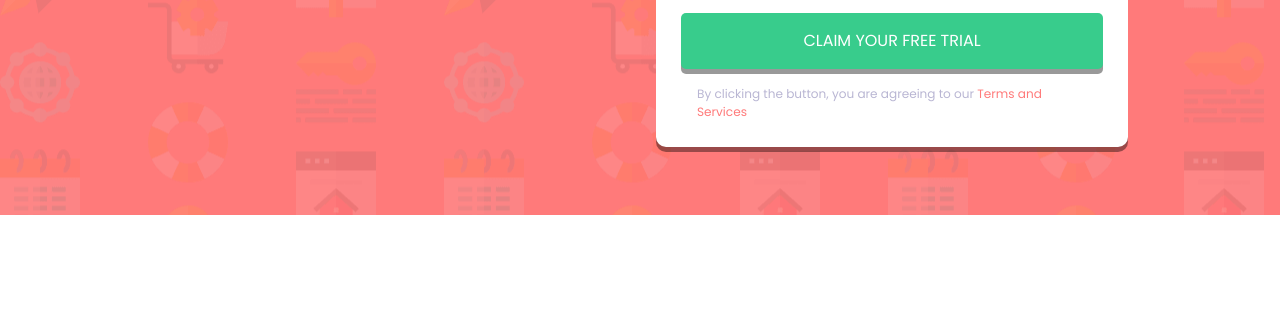
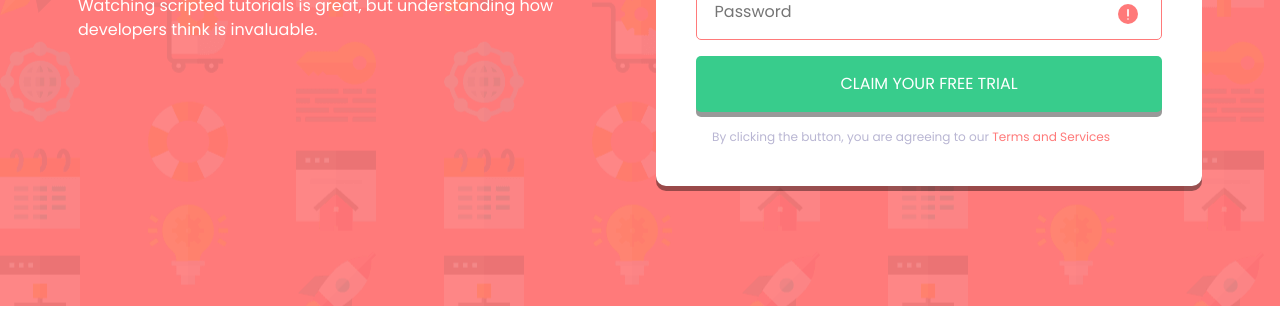
Before and after one commit to TaguaraDigital/fm-intro-component, a website: page docs/index.html in a window 1280 px wide. Shown: the part 480-800 px from the top of the page. Drawn offline with Linux system fonts and the light colour scheme.

Commit message:
Mobile View

```diff
--- a/src/scss/blocks/_form.scss
+++ b/src/scss/blocks/_form.scss
@@ -3,6 +3,10 @@
     margin-top: 1.5rem;
     width: 100%;
     padding: 1.5625rem;
+
+    @include table {
+        padding: 2.5rem;
+    }
 
     background-color: white;
     border-radius: 10px;
--- a/src/scss/blocks/_main.scss
+++ b/src/scss/blocks/_main.scss
@@ -14,22 +14,25 @@
    text-align: center;
 
    @include table {
+      padding: 7.5rem 2rem;
       background-image: url("../../assets/images/bg-intro-desktop.png");
    }
 
    &__content {
+      max-width: 1124px;
       display: grid;
       grid-template-columns: 1fr;
       justify-content: center;
       align-items: center;
 
       @include table {
-         padding: 0 8rem;
          grid-template-columns: 1fr 1fr;
          text-align: left;
          gap: 2rem;
       }
    }
+
+
 }
 
 
@@ -41,7 +44,7 @@
    line-height: 1.2;
 
    @include table {
-      font-size: 3rem
+      font-size: 3.125rem
    }
 }
 
@@ -57,6 +60,7 @@
 
    @include table {
       margin-top: 0;
+      text-align: center;
    }
 }
 
```
Also changed, not shown: src/html/index.html (+0 -1 lines), docs/css/styles.css, src/css/styles.css.
